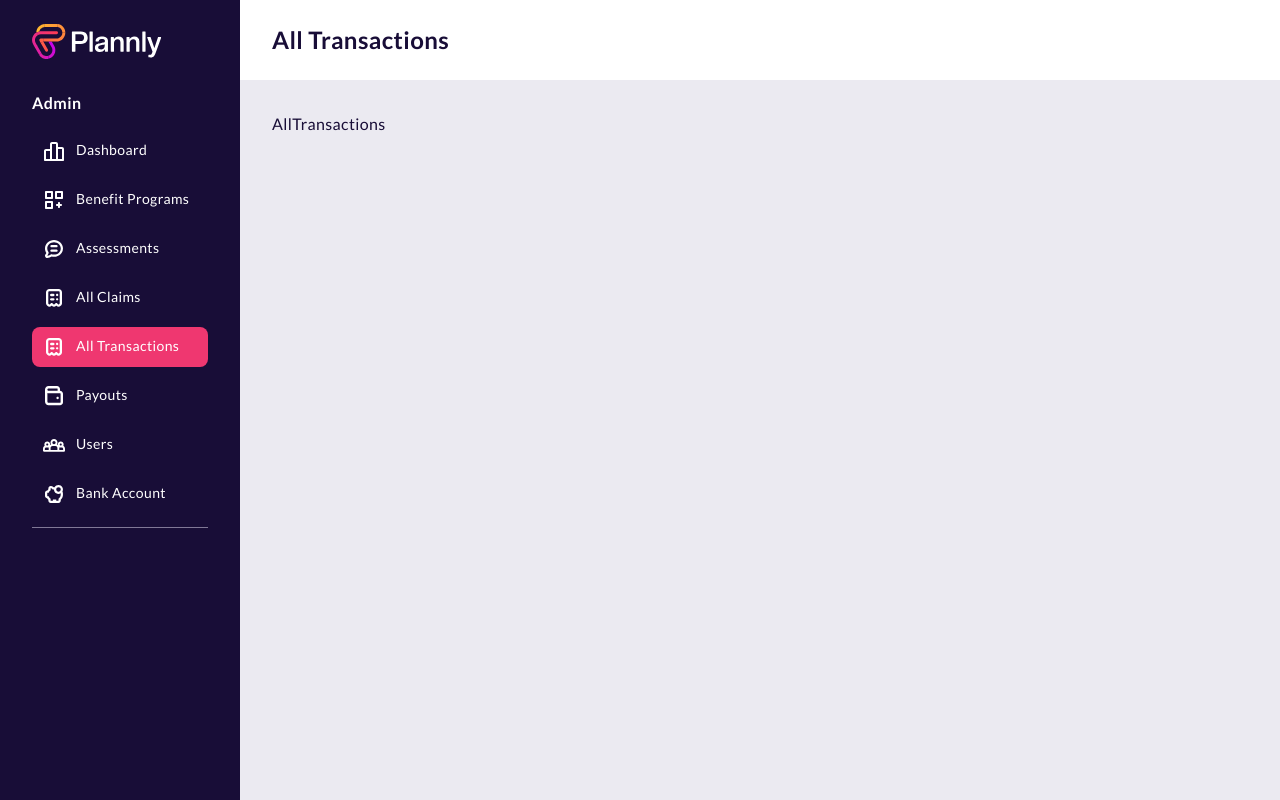
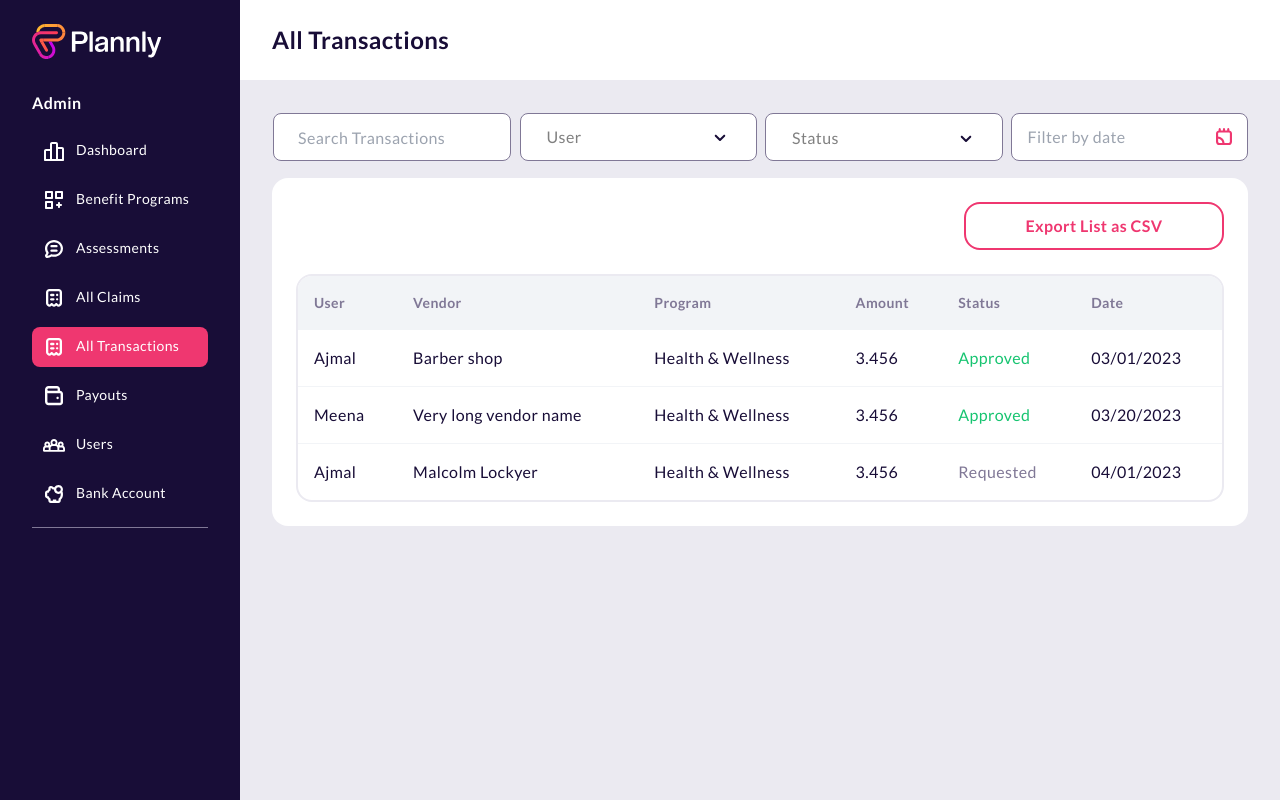
Before and after one commit to Ajmaljalal/plannlyhealth-web, a Next.js app: page /all-transactions in a window 1280 px wide. Built offline with nearby package versions, Linux system fonts and the light colour scheme.

Commit message:
all-transactions ui

```diff
--- /dev/null
+++ b/src/app/(admin)/all-transactions/[transactionId]/page.tsx
@@ -0,0 +1,10 @@
+import { TransactionDetailsContainer } from "@/containers/all-transactions/details"
+
+
+const ClaimDetails = () => {
+  return (
+    <TransactionDetailsContainer />
+  )
+}
+
+export default ClaimDetails
--- a/src/app/(admin)/all-transactions/page.tsx
+++ b/src/app/(admin)/all-transactions/page.tsx
@@ -1,9 +1,11 @@
+
+import { AllTransactionsContainer } from '@/containers/all-transactions'
 import React from 'react'
 
 const AllTransactions = () => {
-    return (
-        <div>AllTransactions</div>
-    )
+  return (
+    <AllTransactionsContainer />
+  )
 }
 
 export default AllTransactions
--- /dev/null
+++ b/src/containers/all-transactions/action-buttons.tsx
@@ -0,0 +1,45 @@
+'use client'
+import { Button } from '@/components/button'
+import { downloadCsv } from '@/lib/helpers/download-csv'
+
+const transactions = [
+  {
+    id: 1,
+    user: 'The Sliding Mr. Bones',
+    vendor: 'Malcolm Lockyer',
+    program: 'The Sliding Mr. Bones',
+    requested: 3.456,
+    reimbursed: 0,
+    status: 'Requested',
+    date: '1961',
+  },
+  {
+    id: 2,
+    user: 'The Sliding Mr. Bones',
+    vendor: 'Malcolm Lockyer',
+    program: 'The Sliding Mr. Bones',
+    requested: 3.456,
+    reimbursed: 3.456,
+    status: 'Approved',
+    date: '1961',
+  },
+  {
+    id: 3,
+    user: 'The Sliding Mr. Bones',
+    vendor: 'Malcolm Lockyer',
+    program: 'The Sliding Mr. Bones',
+    requested: 3.456,
+    reimbursed: 0,
+    status: 'Requested',
+    date: '1961',
+  }
+]
+
+export const ActionButtons = () => {
+
+  return (
+    <div className='w-full flex gap-2 justify-end'>
+      <Button text='Export List as CSV' className='w-[260px]' outlined onClick={() => downloadCsv(transactions, 'transactions')} />
+    </div>
+  )
+}
--- /dev/null
+++ b/src/containers/all-transactions/data.ts
@@ -0,0 +1,49 @@
+
+const transactions = [
+  {
+    id: 1,
+    user: 'Ajmal',
+    vendor: 'Barber shop',
+    program: 'Health & Wellness',
+    category: 'Haircut',
+    amount: 3.456,
+    status: 'Approved',
+    date: '03/01/2023',
+    frequency: 'One time',
+    authorizationId: '123456',
+    description: "It is a long established fact that a reader will be distracted by the readable content of a page when looking at its layout. The point of using Lorem Ipsum is that it has a more-or-less normal distribution of letters, as opposed to using 'Content here, content here', making it look like readable English. Many desktop publishing packages and web page editors now use."
+  },
+  {
+    id: 2,
+    user: 'Meena',
+    vendor: 'Very long vendor name',
+    program: 'Health & Wellness',
+    category: 'Haircut',
+    amount: 3.456,
+    status: 'Approved',
+    date: '03/20/2023',
+    frequency: 'Monthly',
+    authorizationId: '123456',
+  },
+  {
+    id: 3,
+    user: 'Ajmal',
+    vendor: 'Malcolm Lockyer',
+    program: 'Health & Wellness',
+    category: 'Haircut',
+    amount: 3.456,
+    status: 'Requested',
+    date: '04/01/2023',
+    frequency: 'Monthly',
+    authorizationId: '123456',
+  }
+]
+
+let filteredTransactions = transactions
+
+
+
+export const data = {
+
+  filteredTransactions,
+}
--- /dev/null
+++ b/src/containers/all-transactions/details/index.tsx
@@ -0,0 +1,72 @@
+import { Container } from '@/components/container'
+import { Divider } from '@/components/divider'
+import { MainContainer } from '@/components/main-container'
+import { icons } from '@/lib/icons'
+import Image from 'next/image'
+import Link from 'next/link'
+import React from 'react'
+import { data } from '../data'
+
+const transactionItemStyles = `
+  flex
+  items-center
+  gap-3
+`
+const labelStyles = `
+  caption
+  text-pDarkGray
+  font-semibold
+  w-[118px]
+`
+export const TransactionDetailsContainer = () => {
+  const transaction = data.filteredTransactions[0]
+
+  return (
+    <MainContainer>
+      <Container>
+        <div className='flex flex-1'>
+          <Link href={`/all-transactions`}>
+            <h3 className='flex items-center gap-4'>
+              <Image src={icons.arrowLeft} alt='arrow-left' />
+              Transaction Details
+            </h3>
+          </Link>
+        </div>
+        <Divider />
+        <div className='flex flex-col gap-2'>
+          <h4>{transaction.vendor}</h4>
+          <p>
+            {transaction.program}
+          </p>
+          <p>
+            {transaction.date}
+            <span className='px-2 py-[5px] pb-[7px] bg-pDark text-pWhite rounded-[24px] small-caption ml-10'>
+              {transaction.frequency}
+            </span>
+          </p>
+          {renderTransactionItem('User name', transaction.user.toString())}
+          {renderTransactionItem('Category', transaction.category)}
+          {renderTransactionItem('Amount', transaction.amount.toString())}
+          {renderTransactionItem('Status', transaction.status)}
+          {renderTransactionItem('Authorization ID', transaction.authorizationId)}
+          {renderTransactionItem('Declined on', transaction.date)}
+        </div>
+        <div className='my-[24px]'>
+          <p className={labelStyles}>Description</p>
+          <p className='max-w-[533px] mt-[8px]'>{transaction.description}</p>
+        </div>
+        <Divider />
+        <div className='my-[24px]'>
+          <p className={labelStyles}>Comments</p>
+        </div>
+      </Container>
+    </MainContainer>
+  )
+
+  function renderTransactionItem(label: string, value: string) {
+    return <div className={transactionItemStyles}>
+      <p className={labelStyles}>{label}:</p>
+      <p>{value}</p>
+    </div>
+  }
+}
--- /dev/null
+++ b/src/containers/all-transactions/filters.tsx
@@ -0,0 +1,98 @@
+'use client'
+import DateRangeSelector from '@/components/date-picker'
+import { Input } from '@/components/input'
+import Dropdown from '@/components/searchable-select'
+import { getFormattedDate } from '@/lib/helpers'
+import { useState } from 'react'
+// import { data } from './data'
+
+const users = [
+  { value: 'all', label: 'All' },
+  { value: 'Ajmal', label: 'ajmal' },
+  { value: 'Meena', label: 'meena' },
+  { value: 'Kausar', label: 'kausar' },
+];
+
+const statuses = [
+  { value: 'all', label: 'All' },
+  { value: 'Requested', label: 'Requested' },
+  { value: 'Approved', label: 'Approved' },
+  { value: 'Declined', label: 'Declined' },
+];
+
+export const Filters = () => {
+  const [search, setSearch] = useState('')
+  const [status, setStatus] = useState('')
+  const [user, setUser] = useState('all')
+
+  const filterTransactionsByDate = (dates: any) => {
+    const [start, end] = dates
+
+    // TODO: filter Transactions by date
+    if (!start || !end) return
+    // data.filteredTransactions = data.filteredTransactions.filter((claim) => {
+    // const claimDate = getFormattedDate(claim.date)
+    const startDate = getFormattedDate(start)
+    const endDate = getFormattedDate(end)
+    // console.log('claimDate:', claimDate)
+    console.log('startDate:', startDate)
+    console.log('endDate:', endDate)
+    // return claimDate >= startDate && claimDate <= endDate
+    // })
+
+  }
+
+
+
+
+  const filterTransactionsByVendor = (e: React.ChangeEvent<HTMLInputElement>) => {
+    const { value } = e.target
+    setSearch(value)
+    // TODO: filter Transactions by vendor
+    // data.filteredTransactions = data.Transactions.filter((claim) => claim.vendor.toLowerCase().includes(value.toLowerCase()))
+  }
+
+  const filterTransactionsByStatus = (e: { label: string, value: string }) => {
+    const value = e.value
+    setStatus(value)
+    // TODO: filter Transactions by status
+    // data.filteredTransactions = data.filteredTransactions.filter((claim) => claim.status.toLowerCase().includes(value.toLowerCase()))
+    // console.log(data.filteredTransactions)
+  }
+
+  const filterTransactionsByUser = (e: { label: string, value: string }) => {
+    const value = e.value
+    setUser(value)
+    // TODO: filter Transactions by user
+    // console.log('e:', value)
+    // data.filteredTransactions = data.filteredTransactions.filter((claim) => claim.user.toLowerCase().includes(value.toLowerCase()))
+    // console.log('Transactions:', data.filteredTransactions)
+  }
+
+  return (
+    <div className='flex gap-2'>
+      <Input
+        name='search'
+        value={search}
+        className='border border-transparent flex-1'
+        placeholder='Search Transactions'
+        onChange={filterTransactionsByVendor}
+      />
+      <Dropdown
+        value={user}
+        options={users}
+        onChange={filterTransactionsByUser}
+        isSearchable={true}
+        placeholder='User'
+      />
+      <Dropdown
+        value={status}
+        options={statuses}
+        onChange={filterTransactionsByStatus}
+        placeholder='Status'
+      />
+      {/* <Input name='date' value='' type='date' className='border border-transparent flex-1' placeholder='Date' />  */}
+      <DateRangeSelector onChange={filterTransactionsByDate} />
+    </div>
+  )
+}
--- /dev/null
+++ b/src/containers/all-transactions/index.tsx
@@ -0,0 +1,52 @@
+import { Container } from '@/components/container'
+import { MainContainer } from '@/components/main-container'
+import { TableHead } from '@/components/table/table-head'
+import { Table } from '@/components/table/table'
+import { ActionButtons } from './action-buttons'
+import { data } from './data'
+import { Filters } from './filters'
+import Link from 'next/link'
+
+
+const tableHeaders = ['User', 'Vendor', 'Program', 'Amount', 'Status', 'Date']
+const rowStyle = 'table-row cursor-pointer border-t border-pLight hover:bg-[#f2f4f780]'
+
+export const AllTransactionsContainer = () => {
+
+  const renderTransactions = () => {
+    return data.filteredTransactions.map((transaction) => {
+      const isApproved = transaction.status === 'Approved'
+      const isRequested = transaction.status === 'Requested'
+      const isDeclined = transaction.status === 'Declined'
+      const textColor = isApproved ? 'text-pGreen' : isRequested ? 'text-pDarkGray' : isDeclined ? 'text-pRed' : 'text-pDark'
+      return (
+        <Link key={transaction.id} href={`/all-transactions/${transaction.id}`} className={rowStyle}>
+          <td>{transaction.user}</td>
+          <td>{transaction.vendor}</td>
+          <td>{transaction.program}</td>
+          <td>{transaction.amount}</td>
+          <td className={textColor}>{transaction.status}</td>
+          <td>{transaction.date}</td>
+        </Link>
+      )
+    })
+  }
+
+
+  return (
+    <MainContainer>
+      <Filters />
+      <Container>
+        <div className='flex justify-between mb-[24px]'>
+          <ActionButtons />
+        </div>
+        <Table>
+          <TableHead headers={tableHeaders} />
+          <tbody>
+            {renderTransactions()}
+          </tbody>
+        </Table>
+      </Container>
+    </MainContainer>
+  )
+}
```
